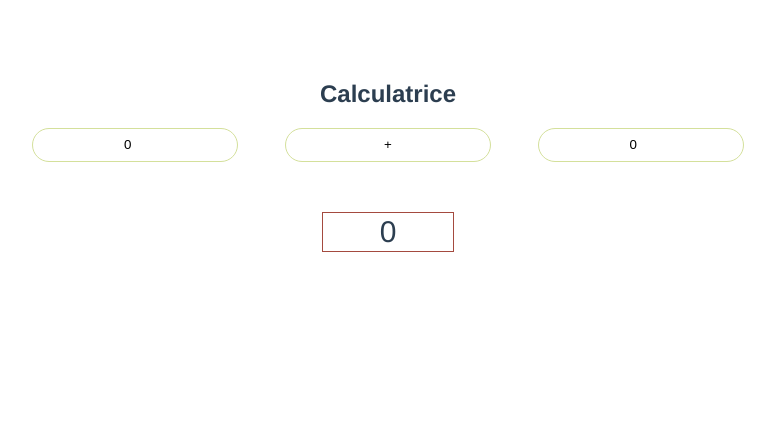
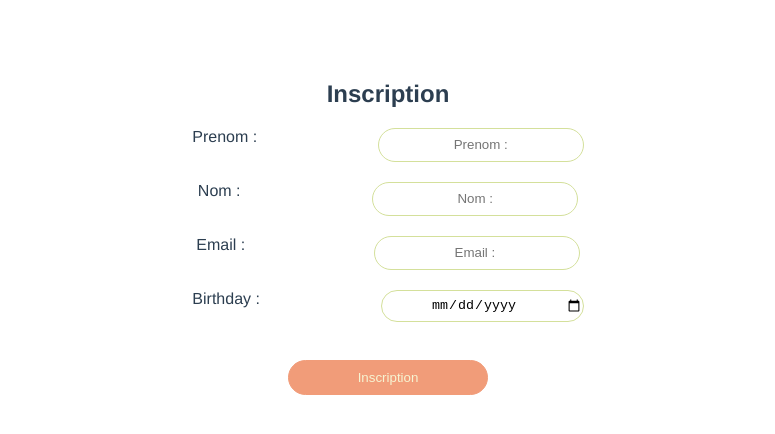
Before and after one commit to goby33/vue, a Vue app: page / in a window 1280 px wide. Shown: the top 434 px of the page, without its empty margins (252-1027 px from the left). Built offline with nearby package versions, Linux system fonts and the light colour scheme.

Commit message:
add:exo3-4

```diff
--- a/src/App.vue
+++ b/src/App.vue
@@ -1,15 +1,15 @@
 <template>
   <div id="app">
-    <exo1 />
+    <exo3 />
   </div>
 </template>
 
 <script>
-import Exo1 from "@/pages/Exo1";
+import Exo3 from "@/pages/Exo3";
 export default {
   name: 'App',
   components: {
-    Exo1
+    Exo3
   }
 }
 </script>
--- /dev/null
+++ b/src/pages/Exo3.vue
@@ -0,0 +1,141 @@
+<template>
+  <div>
+  <section v-show="viewForm">
+    <h2>Inscription</h2>
+    <label
+        v-for="input in inputForm"
+        :key="input.id"
+        :for="input.name">
+      {{ input.label}}
+      <input :name="input.name"
+             :type="input.type"
+             v-model="valueForm[input.name]"
+             :placeholder="input.label" />
+    </label> <br />
+    <button @click="checkForm">Inscription</button>
+    <span class="error">{{ message}} </span>
+  </section>
+    <section v-show="!viewForm">
+      <h2> Bienvenue {{ valueForm.firstName}}</h2>
+    </section>
+  </div>
+</template>
+
+<script>
+export default {
+  name: "exo3",
+  data() {
+    return {
+      valueForm: {
+        firstName: '',
+        lastName: '',
+        email: '',
+        birthday: ''
+      },
+      viewForm: true,
+      message: '',
+      inputForm: [
+        {
+          id:0,
+          label: 'Prenom :',
+          name: 'firstName',
+          type: 'text'
+        },
+        {
+          id: 1,
+          label: 'Nom :',
+          name: 'lastName',
+          type:'text'
+        },
+        {
+          id:2,
+          label: 'Email : ',
+          name: 'email',
+          type: 'email'
+        },
+        {
+          id:3,
+          label: 'Birthday :',
+          name: 'birthday',
+          type:'date'
+        }
+      ]
+    }
+  },
+  computed: {
+    firstname: function () {
+      return this.valueForm.firstName.length > 0;
+    },
+    lastName: function () {
+      return this.valueForm.lastName.length > 0;
+    },
+    birthDay: function () {
+      return this.valueForm.birthday.length > 0;
+    },
+    email: function () {
+      const re = /^(([^<>()[\]\\.,;:\s@"]+(\.[^<>()[\]\\.,;:\s@"]+)*)|(".+"))@((\[[0-9]{1,3}\.[0-9]{1,3}\.[0-9]{1,3}\.[0-9]{1,3}\])|(([a-zA-Z\-0-9]+\.)+[a-zA-Z]{2,}))$/;
+      return re.test(this.valueForm.email);
+    }
+
+
+
+  },
+  methods: {
+    checkForm: function () {
+      if ((!this.lastName) || (!this.firstname) || (!this.birthDay)) {
+        this.message = 'tout doit etre rempli'
+      } else {
+        if (!this.email) {
+          this.message = 'email invalidey'
+        } else {
+          this.message = ''
+          this.viewForm = false
+        }
+      }
+    }
+  }
+}
+</script>
+
+<style scoped lang="scss">
+section {
+  width: 40vw;
+  display: flex;
+  flex-direction: column;
+  margin: auto;
+  label {
+    text-align: right;
+    display: flex;
+    justify-content: space-around;
+    margin-bottom: 20px;
+    input {
+      width: 200px;
+      height: 30px;
+      border-radius: 20px;
+      border:1px solid #D4E09B;
+      text-align: center;
+    }
+  }
+  button {
+    margin: auto;
+    width: 200px;
+    height: 35px;
+    color: #F6F4D2;
+    border-radius: 20px;
+    background-color: #F19C79;
+    border:1px solid #F19C79;
+    cursor: pointer;
+    &:hover {
+      background-color: #A44A3F;
+      border-color: #A44A3F;
+    }
+  }
+  .error {
+    margin-top: 20px;
+    color: #A44A3F;
+  }
+}
+
+
+
+</style>
```
